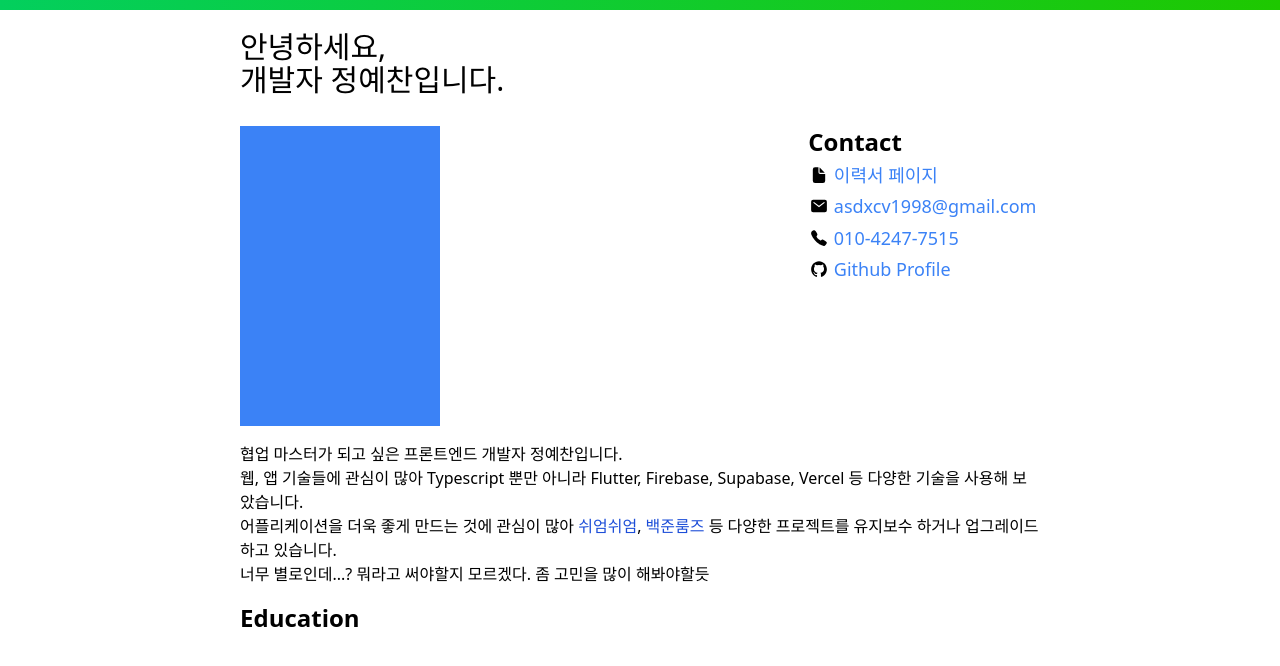
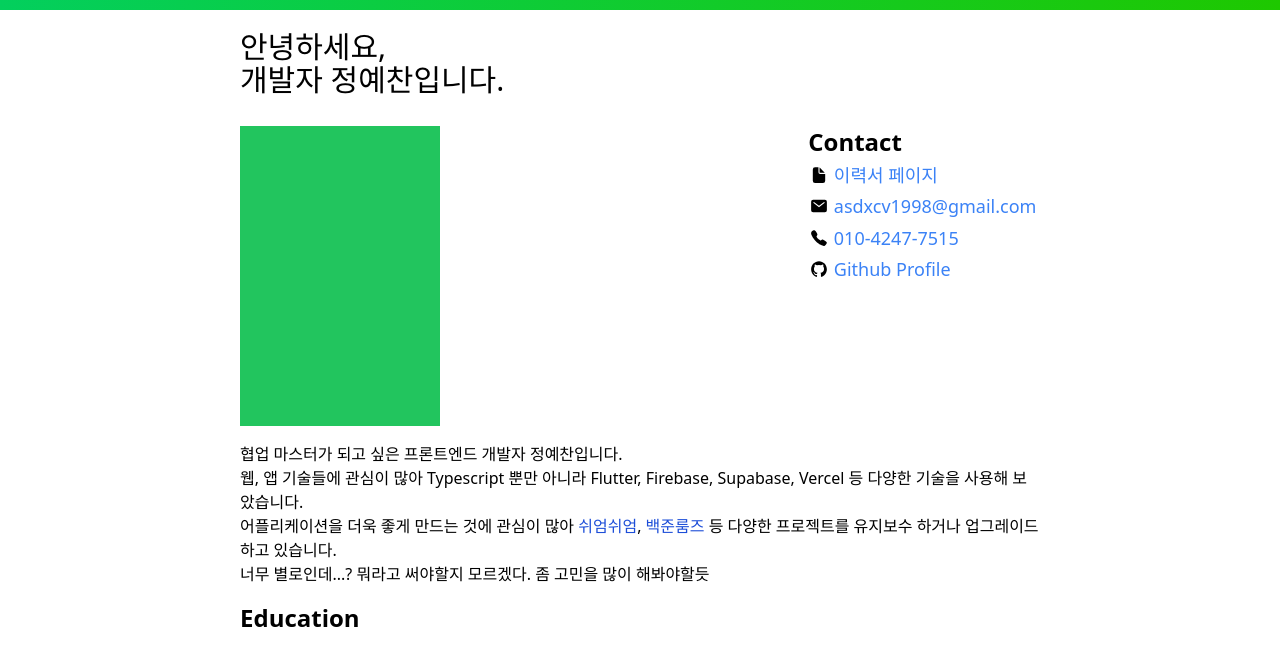
Before and after one commit to glowisn/glowisn.github.io, a Next.js app: page / in a window 1280 px wide. Shown: the top 666 px of the page. Built offline with nearby package versions, Linux system fonts and the light colour scheme.

Commit message:
Update Contact.tsx

```diff
--- a/src/pages/components/Contact.tsx
+++ b/src/pages/components/Contact.tsx
@@ -4,7 +4,7 @@ import { IoDocument, IoMail, IoCall, IoLogoGithub } from "react-icons/io5";
 export default function Contact() {
   return (
     <section className="m-auto max-w-[50rem] flex justify-between">
-      <div className=" w-[200px] h-[300px] bg-blue-500"></div>
+      <div className=" w-[200px] h-[300px] bg-green-500"></div>
       <div className="max-w-[32rem]">
         <h2 className="text-2xl font-bold">Contact</h2>
         <ul className="text-lg">
```
